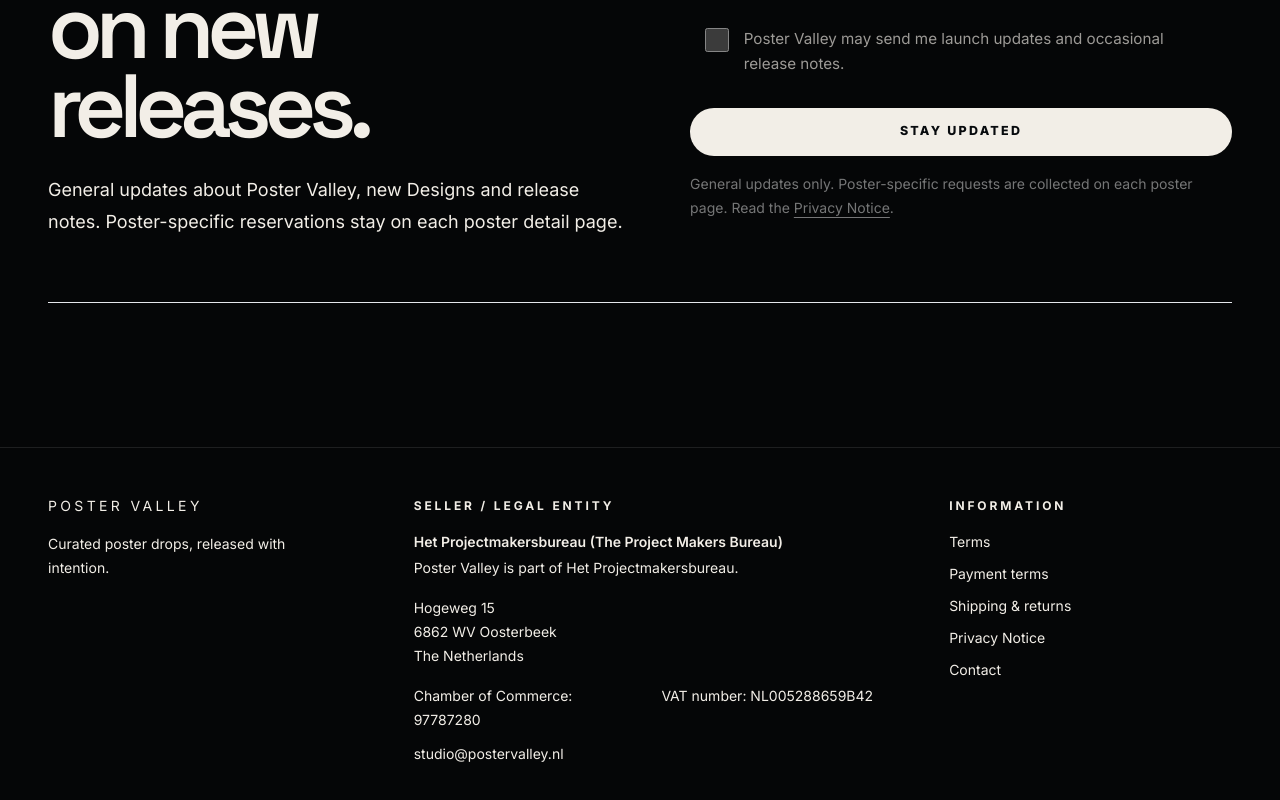
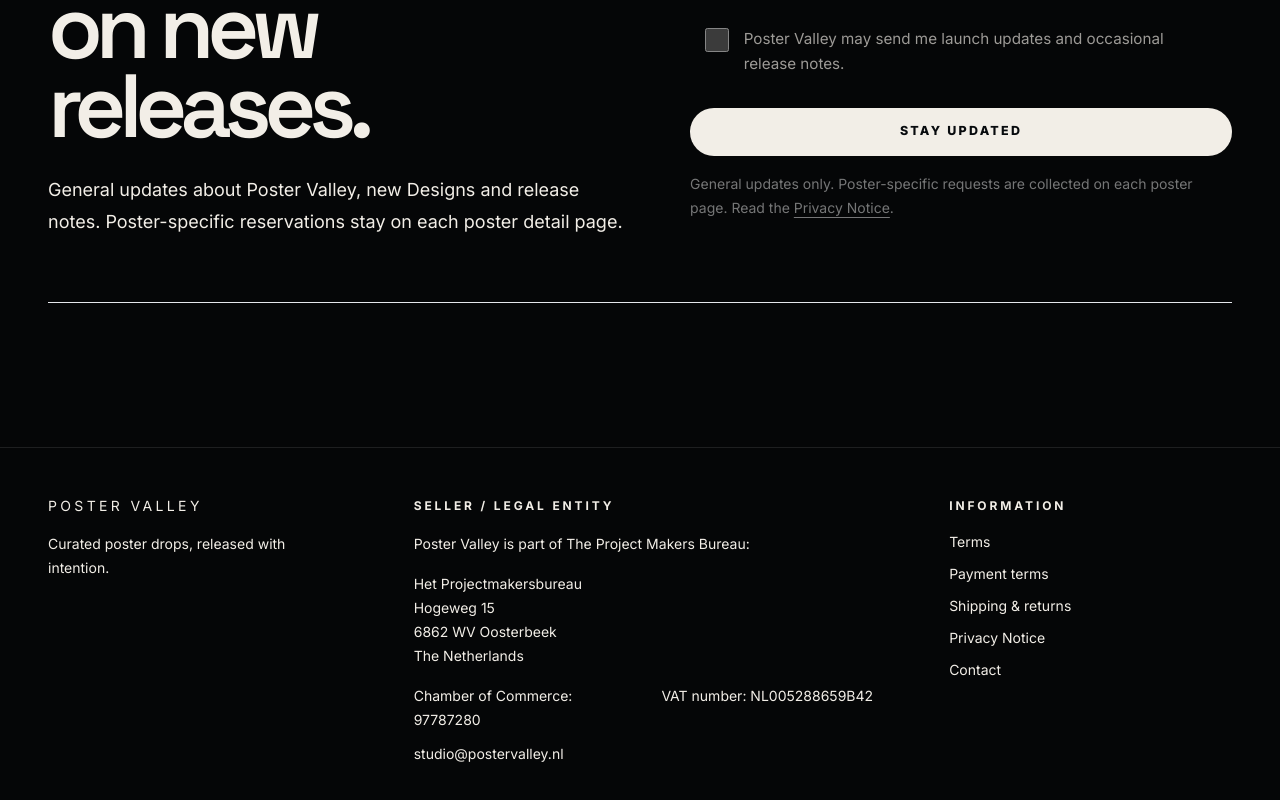
Before and after one commit to Professor2080/poster-valley-kickoff-site, a React (Vite) app: page / in a window 1280 px wide. Shown: the part 4697-5497 px from the top of the page. Built offline with nearby package versions, Linux system fonts and the light colour scheme.

Commit message:
Refine footer legal entity copy (#5)

```diff
--- a/src/App.tsx
+++ b/src/App.tsx
@@ -113,11 +113,11 @@
 
         <div>
           <p className="eyebrow text-white/38">Seller / Legal entity</p>
-          <p className="mt-4 font-semibold text-white/82">
-            {legalDetails.sellerName} ({legalDetails.englishName})
+          <p className="mt-4 leading-6">
+            Poster Valley is part of {legalDetails.englishName}:
           </p>
-          <p className="mt-1 leading-6">Poster Valley is part of {legalDetails.sellerName}.</p>
           <address className="mt-4 not-italic leading-6">
+            <span className="block">{legalDetails.sellerName}</span>
             {legalDetails.addressLines.map((line) => (
               <span className="block" key={line}>
                 {line}
```
